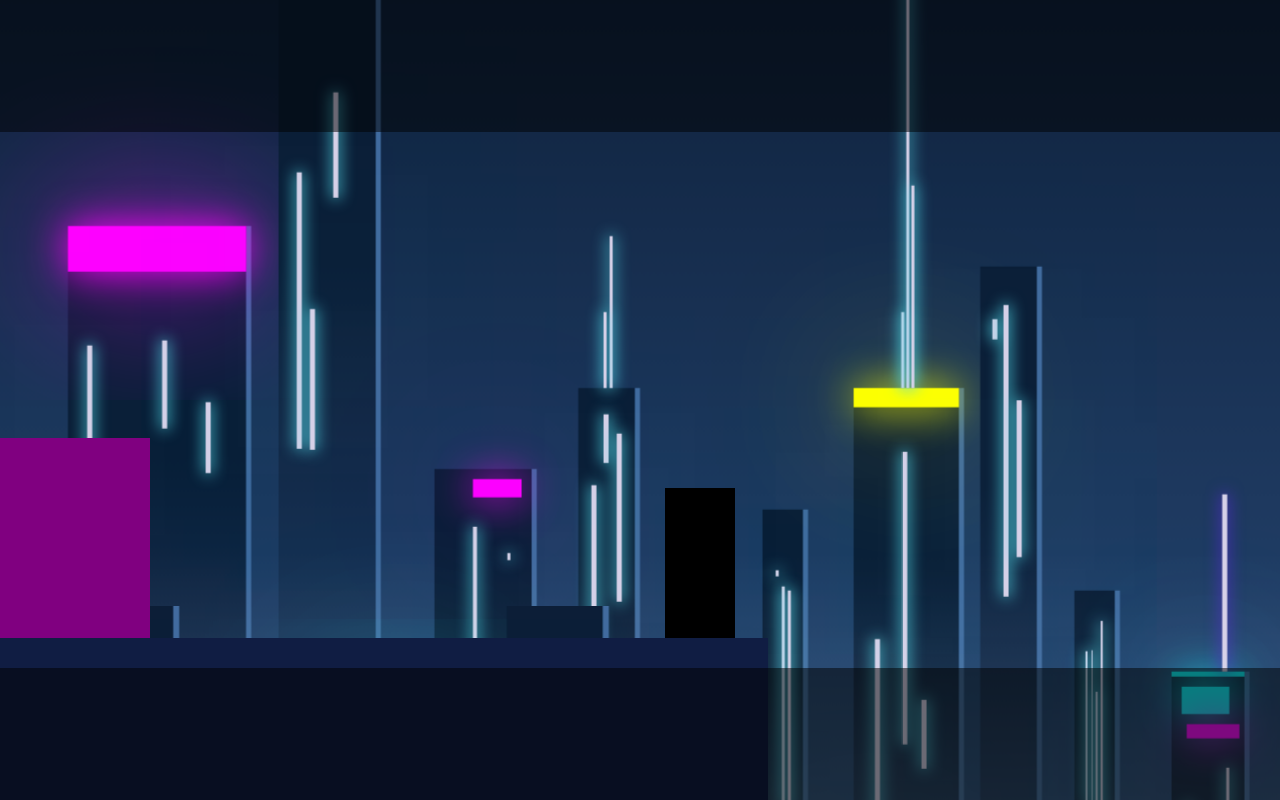
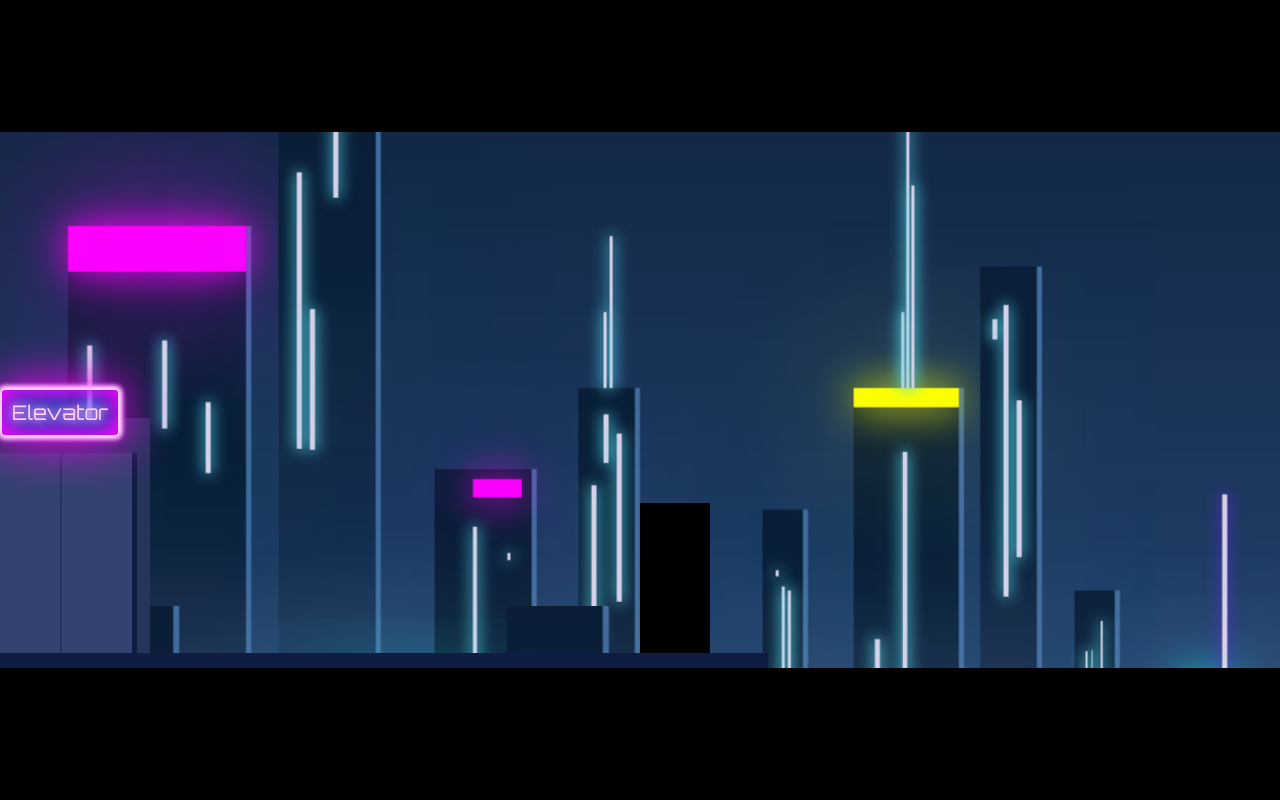
Before and after one commit to cchen9299/cchen9299.github.io, a Gatsby site: page / in a window 1280 px wide. Built offline with nearby package versions, Linux system fonts and the light colour scheme; Gatsby itself is replaced by a stand-in of ours.

Commit message:
feat(*): save progress

```diff
--- a/package.json
+++ b/package.json
@@ -24,10 +24,11 @@
     "babel-plugin-styled-components": "^2.1.4",
     "gatsby": "^5.13.7",
     "gatsby-plugin-styled-components": "^6.13.1",
+    "prop-types": "^15.8.1",
     "react": "^18.2.0",
     "react-dom": "^18.2.0",
-    "styled-components": "^6.1.13",
-    "prop-types": "^15.8.1"
+    "react-helmet": "^6.1.0",
+    "styled-components": "^6.1.13"
   },
   "devDependencies": {
     "babel-preset-amex": "^4.0.3",
--- a/src/components/Character.jsx
+++ b/src/components/Character.jsx
@@ -1,4 +1,4 @@
-import React, { useRef } from 'react';
+import React, { useEffect, useRef } from 'react';
 import styled from 'styled-components';
 import { ParallaxLayer } from '../styledComponents';
 import { useCharacterActions } from '../hooks';
@@ -9,6 +9,10 @@ const CharacterNode = styled(ParallaxLayer)`
   background-color: black;
   position: absolute;
   z-index:2000;
+
+  left: ${({ x }) => x}vw;
+  top: ${({ y }) => y};
+  transition: all 0.1s linear;
 `;
 
 export default function Character() {
@@ -19,11 +23,8 @@ export default function Character() {
     <CharacterNode
       ref={ref}
       id="ghost"
-      style={{
-        left: x,
-        top: y,
-        transition: 'all 0.1s linear',
-      }}
+      x={x}
+      y={y}
     />
   );
 }
--- a/src/components/Container.jsx
+++ b/src/components/Container.jsx
@@ -1,18 +1,17 @@
 import React from 'react';
 import styled from 'styled-components';
 import Character from './Character';
-import { ParallaxLayer } from '../styledComponents';
 import useStore, { useElevatorStore } from '../Store';
 import Elevator from './Elevator';
 import ForthLayer from './ForthLayer';
 import ThirdLayer from './ThirdLayer';
-import { CINEMATIC_COVERAGE_HEIGHT, FLOOR_HEIGHT } from '../hooks/constants';
+import { CINEMATIC_COVERAGE_WITH_FLOOR } from '../hooks/constants';
 
 const Floor = styled.div`
     height: 100vh;
     width: 60vw;
-    border-bottom: ${CINEMATIC_COVERAGE_HEIGHT + FLOOR_HEIGHT}px solid;
-    border-top: ${({ levelFromRoof }) => (levelFromRoof === 0 ? '' : `${CINEMATIC_COVERAGE_HEIGHT + FLOOR_HEIGHT}px solid`)};
+    border-bottom: ${CINEMATIC_COVERAGE_WITH_FLOOR} solid;
+    border-top: ${({ levelFromRoof }) => (levelFromRoof === 0 ? '' : `${CINEMATIC_COVERAGE_WITH_FLOOR} solid`)};
     border-color: #101D43;
     position: relative;
     box-sizing: border-box;
--- a/src/components/Elevator.jsx
+++ b/src/components/Elevator.jsx
@@ -6,12 +6,35 @@ import { number } from 'prop-types';
 import { FloatingButton, ParallaxLayer } from '../styledComponents';
 import useStore, { useElevatorStore } from '../Store';
 import { getElevationBounds } from '../hooks/utils';
-import { FLOOR_HEIGHT } from '../hooks/constants';
+import { getMoveFloorCalc } from '../hooks/constants';
 
 export const ElevatorNode = styled(ParallaxLayer)`
-  height: 200px;
+  height: 235px;
   width: 150px;
-  background-color: purple;
+  background-color: #26345C;
+  left: 0;
+  bottom: 0;
+`;
+
+const ElevatorText = styled.div`
+  padding: 10px;
+  border: 2px solid;
+  border-radius: 5px;
+  border-color: #FFD3FF;
+  background-color: rgba(0,102,255,0.5);
+  box-shadow:
+    inset 0 0 20px 5px #F0F,
+    0 0 5px 2px #FFF,
+    0 0 5px 2px #F0F,
+    0 0 50px 5px #F0F;
+
+  font-size: 1.25rem;
+  font-family: "Orbitron", sans-serif;
+  color: #FFD3FF;
+  text-shadow:
+    0 0 10px #FFF,
+    0 0 10px #F0F,
+    0 0 50px #F0F;
 `;
 
 const keyToAction = {
@@ -21,6 +44,18 @@ const keyToAction = {
   40: 'down',
   70: 'f',
 };
+
+const Door = styled.div`
+  background-color: #33426E;
+  width: 70px;
+  height: 200px;
+`;
+
+const DoorRight = styled(Door)`
+  border-left: 5px solid #101D43;
+  -webkit-transform: scale(-1, 1);
+  transform: scale(-1, 1);
+`;
 
 export default function Elevator({ level }) {
   const ref = useRef();
@@ -56,7 +91,9 @@ export default function Elevator({ level }) {
             elevationBottom: destinationBottom,
           } = getElevationBounds(selectionIndex);
           containerRef.current.scrollTo(0, destinationTop);
-          character.setY(destinationBottom - coverHeight - 150 - FLOOR_HEIGHT);
+          console.log(destinationBottom);
+          console.log(coverHeight);
+          character.setY(getMoveFloorCalc(destinationBottom));
           setMenuSelection(null);
         } else {
           setMenuSelection(floorList[level]);
@@ -88,10 +125,17 @@ export default function Elevator({ level }) {
   }, [menuSelection, ref, floorList, dispatchInteractableRefs, level]);
 
   return (
-    <ElevatorNode
-      ref={ref}
-      style={{ left: 0, bottom: 0 }}
-    >
+    <ElevatorNode ref={ref}>
+      <div style={{
+        display: 'flex', position: 'absolute', bottom: 0, zIndex: -1, left: -10,
+      }}
+      >
+        <Door style={{ marginRight: 2 }} />
+        <DoorRight style={{}} />
+      </div>
+      <div style={{ top: -30, position: 'relative' }}>
+        <ElevatorText>Elevator</ElevatorText>
+      </div>
       {menuSelection === 'TOOLTIP'
         && (
         <FloatingButton style={{ top: 100 }}>
--- a/src/components/ThirdLayer/index.jsx
+++ b/src/components/ThirdLayer/index.jsx
@@ -3,8 +3,6 @@ import styled from 'styled-components';
 import {
   ParallaxLayer,
   Screen,
-  Antenna,
-  Fog,
 } from '../../styledComponents';
 import Tower from '../common/Tower';
 
--- a/src/components/common/Lights.jsx
+++ b/src/components/common/Lights.jsx
@@ -3,7 +3,6 @@ import { LightsNode, LightsShortNode } from '../../styledComponents';
 import { useFloorRandom } from '../../hooks';
 
 const Lights = ({ short }) => {
-  console.log(short);
   const amount = new Array(useFloorRandom(2) + 3);
   const lights = [...amount.keys()];
   const Node = short ? LightsShortNode : LightsNode;
--- a/src/hooks/constants.js
+++ b/src/hooks/constants.js
@@ -1,9 +1,8 @@
 export const CINEMATIC_ASPECT_RATIO = 2.39;
+export const CINEMATIC_COVERAGE_HEIGHT = 'calc((100vh  - (100vw/2.39))/2)';
+export const CINEMATIC_COVERAGE_WITH_FLOOR = 'calc((100vh + 30px - (100vw/2.39))/2)';
+export const CINEMATIC_BOTTOM = 'calc(100vh - 150px - ((100vh + 30px - (100vw / 2.39)) / 2))';
 
-export const CINEMATIC_COVERAGE_HEIGHT = (
-  window.innerHeight - (window.innerWidth / CINEMATIC_ASPECT_RATIO)
-) * 0.5;
+export const getMoveFloorCalc = (target) => `calc(${target}px - (100vh  - (100vw/2.39))/2 - 150px)`;
 
-export const CINEMATIC_BOTTOM = window.innerHeight - CINEMATIC_COVERAGE_HEIGHT;
-
-export const FLOOR_HEIGHT = 30;
+export const CINEMATIC_COVER_HEIGHT = '(100vh  - (100vw/2.39))/2';
--- a/src/hooks/useCharacterActions.js
+++ b/src/hooks/useCharacterActions.js
@@ -1,6 +1,5 @@
 import React, { useCallback, useEffect } from 'react';
 import useStore from '../Store';
-import { FLOOR_HEIGHT } from './constants';
 
 const checkCollision = (obj1Ref, obj2Ref) => {
   const rect1 = obj1Ref?.current?.getBoundingClientRect();
@@ -27,7 +26,7 @@ const keyToDirectionMap = {
   37: 'left',
 };
 
-export default function useCharacterActions({ characterRef, speed = 5 }) {
+export default function useCharacterActions({ characterRef, speed = 0.5 }) {
   const {
     interactableRefs: { character, ...restInteractableRefs },
     dispatchInteractableRefs,
@@ -36,9 +35,8 @@ export default function useCharacterActions({ characterRef, speed = 5 }) {
   } = useStore();
 
   const [direction, setDirection] = React.useState(null);
-  const [x, setX] = React.useState((window.outerWidth + 50) / 2);
-  // const [y, setY] = React.useState((window.outerHeight + 50) / 2);
-  const [y, setY] = React.useState(cinematicBottom - 150 - FLOOR_HEIGHT);
+  const [x, setX] = React.useState(50);
+  const [y, setY] = React.useState(cinematicBottom);
 
   const onKeyDown = useCallback(({ keyCode }) => {
     setDirection(keyToDirectionMap[keyCode]);
--- a/src/pages/index.jsx
+++ b/src/pages/index.jsx
@@ -3,15 +3,15 @@ import styled from 'styled-components';
 import '../styles.css';
 import { Store } from '../Store';
 import Container from '../components/Container';
-import { CINEMATIC_BOTTOM, CINEMATIC_COVERAGE_HEIGHT } from '../hooks/constants';
+import { CINEMATIC_COVERAGE_HEIGHT } from '../hooks/constants';
 
 const IndexPage = () => (
   <Store>
     <main>
       {/* <Blocker /> */}
-      <Cover style={{ height: CINEMATIC_COVERAGE_HEIGHT, opacity: 0.5 }} />
+      <Cover />
       <Container />
-      <Cover style={{ height: CINEMATIC_COVERAGE_HEIGHT, top: CINEMATIC_BOTTOM, opacity: 0.5 }} />
+      <Cover style={{ bottom: 0 }} />
     </main>
   </Store>
 );
@@ -20,6 +20,7 @@ export default IndexPage;
 
 const Cover = styled.div`
   width: 100vw;
+  height: ${CINEMATIC_COVERAGE_HEIGHT};
   background-color: black;
   position: absolute;
   z-index: 1001
--- a/src/styles.css
+++ b/src/styles.css
@@ -1,3 +1,5 @@
+@import url('https://fonts.googleapis.com/css2?family=Orbitron:wght@400..900&display=swap');
+
 body {
     margin: 0
 }
```
Also changed, not shown: 1 other file.
